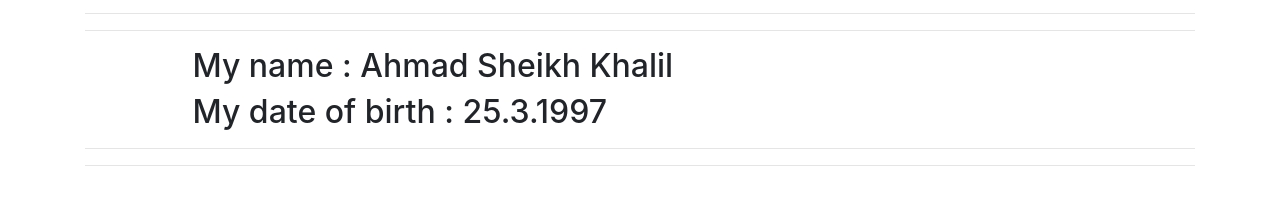
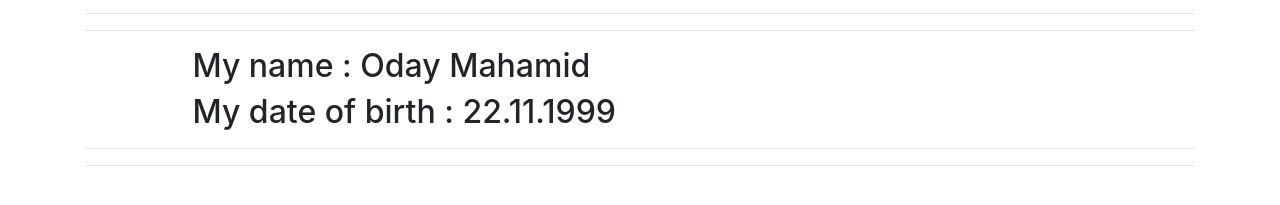
Before and after one commit to OdayMahamid/DevOps-Project, a plain HTML site: page index.html in a window 1280 px wide. Shown: the part 327-532 px from the top of the page. Drawn offline with nearby package versions, Linux system fonts and the light colour scheme.

Commit message:
Update index.html

```diff
--- a/index.html
+++ b/index.html
@@ -13,10 +13,10 @@
         <hr>
         <hr>
         <div class="col-md-12 offset-md-1">
-            <h2>My name : Ahmad Sheikh Khalil</h2>
+            <h2>My name : Oday Mahamid</h2>
         </div>
         <div class="col-md-12 offset-md-1">
-            <h2>My date of birth : 25.3.1997</h2>
+            <h2>My date of birth : 22.11.1999</h2>
         </div>
         <hr>
         <hr>
```
